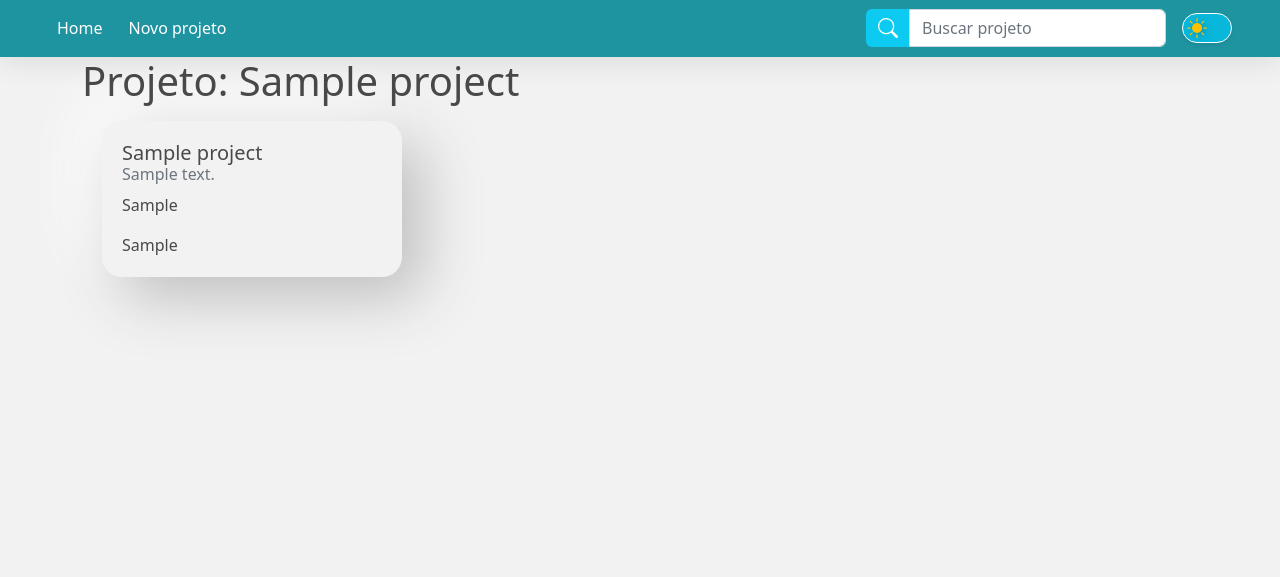
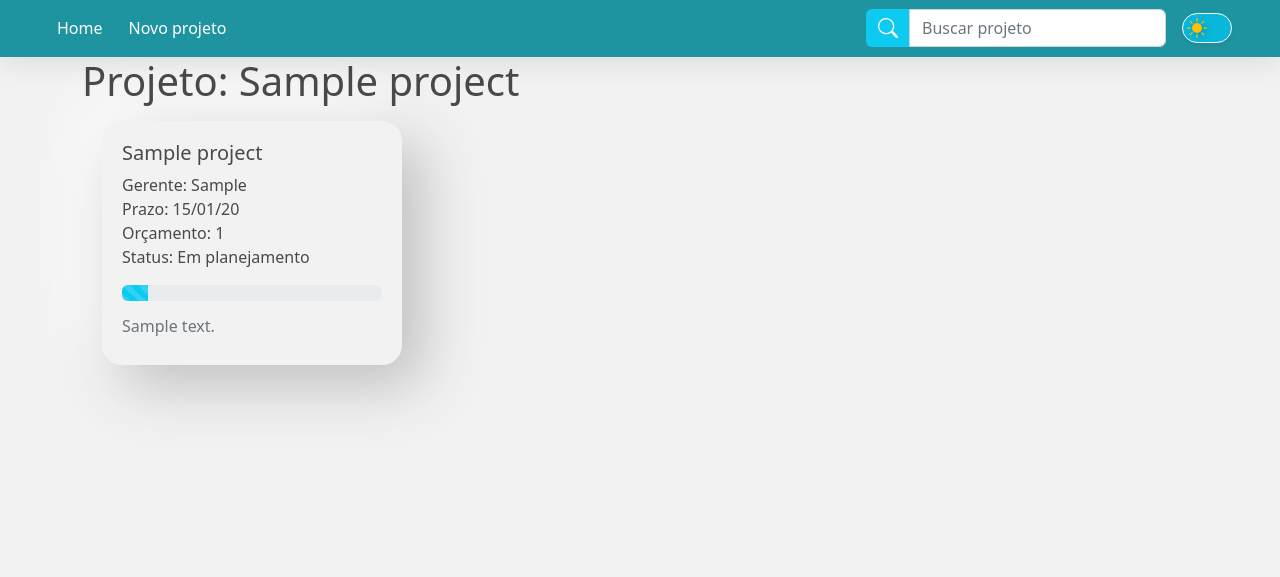
Before and after one commit to JeandsonBarros/projects-manager-django, a Django app: page /projetos/projeto/1/ in a window 1280 px wide. Shown: the part 79-656 px from the top of the page. Run offline with Django 4.2, Linux system fonts and the light colour scheme; tables that the repository leaves empty hold one stand-in row (values such as "Sample post").

Commit message:
Changes to be committed: melhorias

```diff
--- a/project/forms.py
+++ b/project/forms.py
@@ -2,11 +2,18 @@ from tkinter import Widget
 from django import forms
 from project.models import Project
 
+STATUS_CHOICES = [
+    ('Em planejamento', 'Em planejamento'),
+    ('Em desenvolvimento', 'Em desenvolvimento'),
+    ('Concluído', 'Concluído'),
+    ('Cancelado', 'Cancelado'),
+]
 
 class ProjectForm(forms.ModelForm):
     class Meta:
         model = Project
         fields = '__all__'
+
         widgets = {
             'name': forms.TextInput(attrs={
                 'class': 'form-control',
@@ -16,11 +23,19 @@ class ProjectForm(forms.ModelForm):
                 'class': 'form-control',
                 'placeholder': 'Descrição rápida do projeto',
                 'spellcheck': 'true'
-
             }),
             'manager': forms.TextInput(attrs={
                 'class': 'form-control',
                 'placeholder': 'Gerente do projeto'
+            }),
+            'status': forms.Select(choices=STATUS_CHOICES, attrs={
+                'class': 'form-control',
+                'placeholder': 'Status do projeto',
+            }),
+            'budget': forms.NumberInput(attrs={
+                'class': 'form-control',
+                'placeholder': 'Exemplo: 23000,95',
+                'step': 0.01
             }),
             'deadline': forms.DateInput(attrs={
                 'type': 'date',
--- a/project/models.py
+++ b/project/models.py
@@ -6,4 +6,6 @@ class Project(models.Model):
     name = models.CharField(max_length=200)
     manager = models.CharField(max_length=200)
     description = models.CharField(max_length=200)
-    deadline = models.CharField(max_length=200)
+    deadline = models.DateField()
+    status = models.CharField(max_length=200)
+    budget = models.IntegerField(null=True, blank=True)
--- a/project/static/css/style.css
+++ b/project/static/css/style.css
@@ -126,6 +126,10 @@ main {
     width: 300px;
 }
 
+.progress{
+    width: 230px;
+}
+
 .option:hover {
     filter: drop-shadow(1px 1px 6px rgba(100, 100, 100, 0.5));
 }
@@ -151,3 +155,23 @@ footer>span>a {
 footer>span>a:hover {
     text-decoration: underline;
 }
+
+/* width */
+::-webkit-scrollbar {
+    width: 20px;
+  }
+
+  /* Track */
+  ::-webkit-scrollbar-track {
+    box-shadow: inset 0 0 5px grey;
+  }
+
+  /* Handle */
+  ::-webkit-scrollbar-thumb {
+    background: rgba(0, 225, 255, 0.342);
+  }
+
+  /* Handle on hover */
+  ::-webkit-scrollbar-thumb:hover {
+    background: rgba(0, 225, 255, 0.5);
+  }
--- a/project/static/js/scripts.js
+++ b/project/static/js/scripts.js
@@ -49,7 +49,7 @@ async function editProject(e) {
     }
 
     var htmlAlert = '<div class="alert alert-success alert-dismissible fade show " role="alert">' +
-        '<strong> message-here </strong>' +
+        '<span> message-here </span>' +
         '<button type="button" class="btn-close" onclick="hidenAlert()"</button>' +
         '</div>';
     const alert = document.querySelector('#alert')
@@ -71,12 +71,23 @@ async function editProject(e) {
         } else {
             htmlAlert = htmlAlert.replace('success', 'danger')
             alert.innerHTML = htmlAlert.replace('message-here', 'Erro ao editar projeto!')
+
+            window.scroll({
+                top: 0,
+                behavior: 'smooth'
+            })
         }
 
     } catch (error) {
         console.log(error)
+
         htmlAlert = htmlAlert.replace('success', 'danger')
         alert.innerHTML = htmlAlert.replace('message-here', 'Erro ao editar projeto!')
+
+        window.scroll({
+            top: 0,
+            behavior: 'smooth'
+        })
     }
 
 }
--- a/project/templates/project/includes/footer.html
+++ b/project/templates/project/includes/footer.html
@@ -1,7 +1,6 @@
 <footer style="width: 100%; height: 70px;" class="justify-content-between d-flex align-items-center p-2 mt-3">
 
   <div>
-
     <a href="https://www.linkedin.com/in/jeandson-barros-1aa133221/" target="_blank">
       <svg xmlns="http://www.w3.org/2000/svg" width="26" height="26" fill="#fff" class="bi bi-linkedin m-3 option"
         viewBox="0 0 16 16">
@@ -10,7 +9,7 @@
       </svg>
     </a>
 
-    <a href="https://github.com/JeandsonBarros" target="_blank">
+    <a href="https://github.com/JeandsonBarros/projects-manager-django" target="_blank">
       <svg xmlns="http://www.w3.org/2000/svg" width="26" height="26" fill="#fff" class="bi bi-github m-3 option"
         viewBox="0 0 16 16">
         <path
@@ -20,7 +19,10 @@
 
   </div>
 
-  <span class="text-white">&copy; 2022-2022 <a href="#" class="text-white"> Jeandson Barros </a></span>
+  <span class="text-white">
+    &copy; 2022-2022
+    <a href="https://github.com/JeandsonBarros" class="text-white"> Jeandson Barros </a>
+  </span>
 
 </footer>
 
--- a/project/templates/project/view_project.html
+++ b/project/templates/project/view_project.html
@@ -9,10 +9,51 @@
     <div class="cardProject mt-3">
       <div style="width: 18rem;">
         <div class="card-body">
-          <h5 class="card-title">{{ project.name }}</h5>
-          <h6 class="card-subtitle mb-2 text-muted">{{ project.description }}</h6>
-          <p class="card-text">{{ project.manager }}</p>
-          <span href="#" class="card-link">{{ project.deadline }}</span>
+          <h5 class="card-title mb-2">{{ project.name }}</h5>
+          <span class="card-text">Gerente: {{ project.manager }}</span> <br>
+          <span class="card-text">Prazo: {{ project.deadline|date:"d/m/y" }}</span> <br>
+
+            <pspan class="card-text">
+              Orçamento:
+              {% if project.budget %}
+                {{ project.budget }}
+              {% else %}
+                Não definido
+              {% endif %}
+            </span> <br>
+
+          <p class="card-text">
+              Status: {{ project.status }}
+              {% if project.status == 'Em desenvolvimento' %}
+            <div class="progress" style="width: 260px;">
+              <div class="progress-bar progress-bar-striped bg-primary" role="progressbar"
+                aria-label="Success striped example" style="width: 25%" aria-valuenow="25" aria-valuemin="0"
+                aria-valuemax="100"></div>
+            </div>
+            {% elif project.status == 'Em planejamento' %}
+            <div class="progress" style="width: 260px;">
+              <div class="progress-bar progress-bar-striped bg-info" role="progressbar"
+                aria-label="Success striped example" style="width: 10%" aria-valuenow="25" aria-valuemin="0"
+                aria-valuemax="100"></div>
+            </div>
+            {% elif project.status == 'Concluído' %}
+            <div class="progress" style="width: 260px;">
+              <div class="progress-bar progress-bar-striped bg-success" role="progressbar"
+                aria-label="Success striped example" style="width: 100%" aria-valuenow="25" aria-valuemin="0"
+                aria-valuemax="100"></div>
+            </div>
+            {% elif project.status == 'Cancelado' %}
+            <div class="progress" style="width: 260px;">
+              <div class="progress-bar progress-bar-striped bg-danger" role="progressbar"
+                aria-label="Success striped example" style="width: 100%" aria-valuenow="25" aria-valuemin="0"
+                aria-valuemax="100"></div>
+            </div>
+            {% endif %}
+
+          </p>
+
+          <h6 class="card-subtitle mb-2 mt-1 text-muted">{{ project.description }}</h6>
+
         </div>
       </div>
     </div>
--- a/project/views.py
+++ b/project/views.py
@@ -5,7 +5,6 @@ from django.http import HttpResponse
 from django.contrib import messages
 
 def index(request):
-
     data = {}
     data['projects'] = Project.objects.all()
 
@@ -39,12 +38,11 @@ def saveProject(request):
 def viewProject(request, pk):
     data = {}
     data['project'] = Project.objects.get(pk=pk)
-    print(data)
+
     return render(request, 'project/view_project.html', data)
 
 
 def editProject(request, pk):
-
     data = {}
     data['project'] = Project.objects.get(pk=pk)
 
@@ -70,4 +68,5 @@ def editProject(request, pk):
 def delete(request, pk):
     project = Project.objects.get(pk=pk)
     project.delete()
+
     return redirect('projects')
```
Also changed, not shown: project/templates/project/form_project.html (+11 -4 lines), project/templates/project/index.html (+43 -9 lines), project/migrations/0002_project_status.py (added), project/migrations/0003_alter_project_deadline.py (added), project/migrations/0004_project_budget_alter_project_deadline.py (added).
